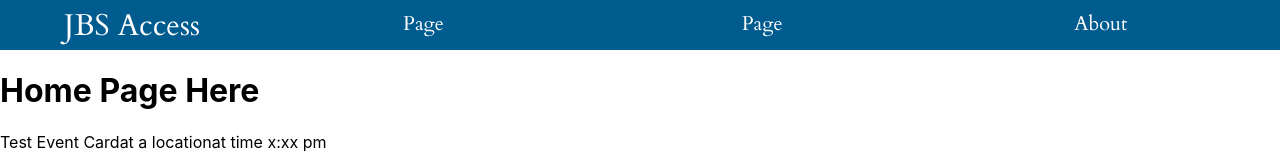
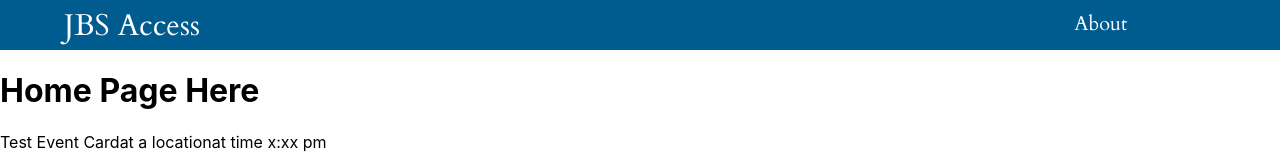
Before and after one commit to eli-front/JBS-Access, a Next.js app: page / in a window 1280 px wide. Shown: the top 160 px of the page. Built offline with nearby package versions, Linux system fonts and the light colour scheme.

Commit message:
Removed unnecessary page links

```diff
--- a/components/Navbar.js
+++ b/components/Navbar.js
@@ -7,8 +7,8 @@ export default function Navbar() {
     <>
       <div className={styles.navbar}>
         <Link href="/"><a className={styles.navbarname}>JBS Access</a></Link>
-        <Link href="https://www.youtube.com"><a className={styles.navbaritem}>Page</a></Link>
-        <Link href="https://www.twitter.com"><a className={styles.navbaritem}>Page</a></Link>
+        {/*<Link href="https://www.youtube.com"><a className={styles.navbaritem}>Page</a></Link>
+        <Link href="https://www.twitter.com"><a className={styles.navbaritem}>Page</a></Link>*/}
         <Link href="https://www.jburroughs.org"><a className={styles.navbaritem}>About</a></Link>
       </div>
     </>
```
